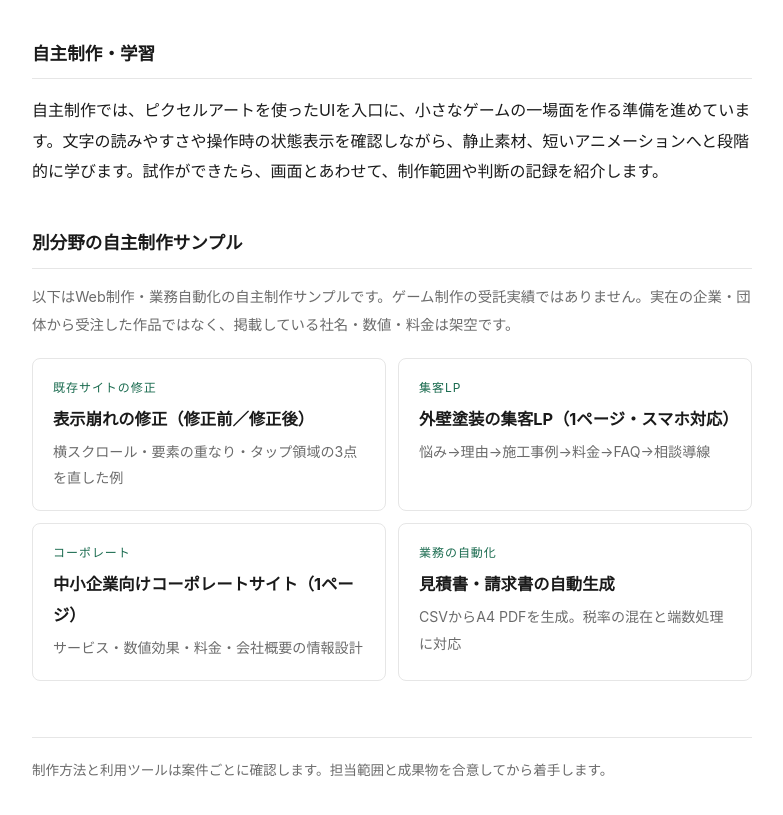
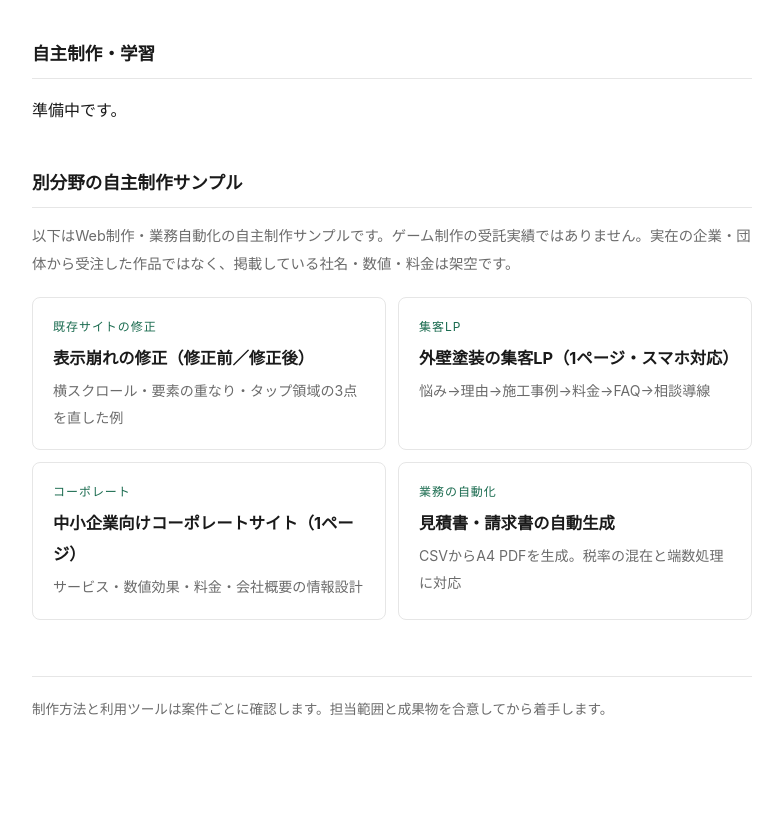
Before and after one commit to shijun537/shijun537.github.io, a plain HTML site: page index.html in a window 1280 px wide. Shown: the part 915-1730 px from the top of the page, without its empty margins (248-1031 px from the left). Drawn offline with Linux system fonts and the light colour scheme.

Commit message:
Mark the independent game work section as in preparation

```diff
--- a/index.html
+++ b/index.html
@@ -117,7 +117,7 @@
   </ul>
 
   <h2>自主制作・学習</h2>
-  <p>自主制作では、ピクセルアートを使ったUIを入口に、小さなゲームの一場面を作る準備を進めています。文字の読みやすさや操作時の状態表示を確認しながら、静止素材、短いアニメーションへと段階的に学びます。試作ができたら、画面とあわせて、制作範囲や判断の記録を紹介します。</p>
+  <p>準備中です。</p>
 
   <h2>別分野の自主制作サンプル</h2>
   <p class="note">以下はWeb制作・業務自動化の自主制作サンプルです。ゲーム制作の受託実績ではありません。実在の企業・団体から受注した作品ではなく、掲載している社名・数値・料金は架空です。</p>
```
